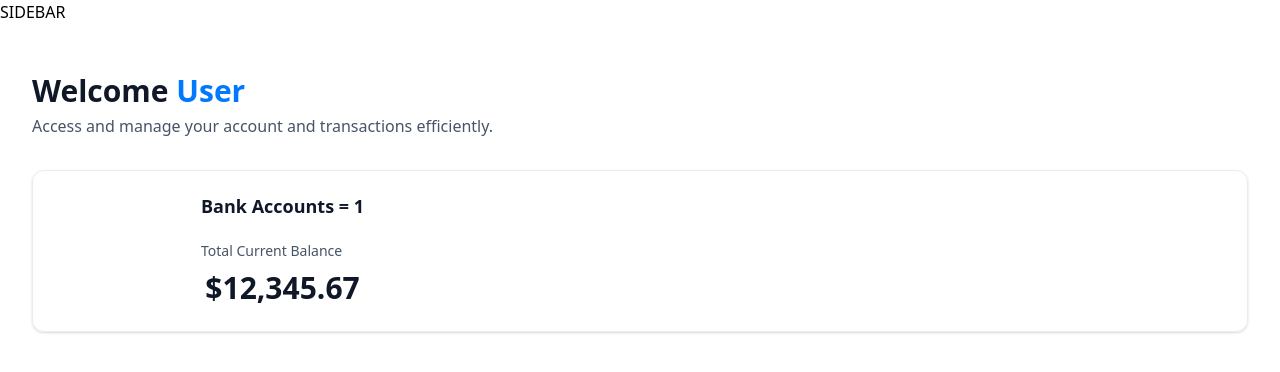
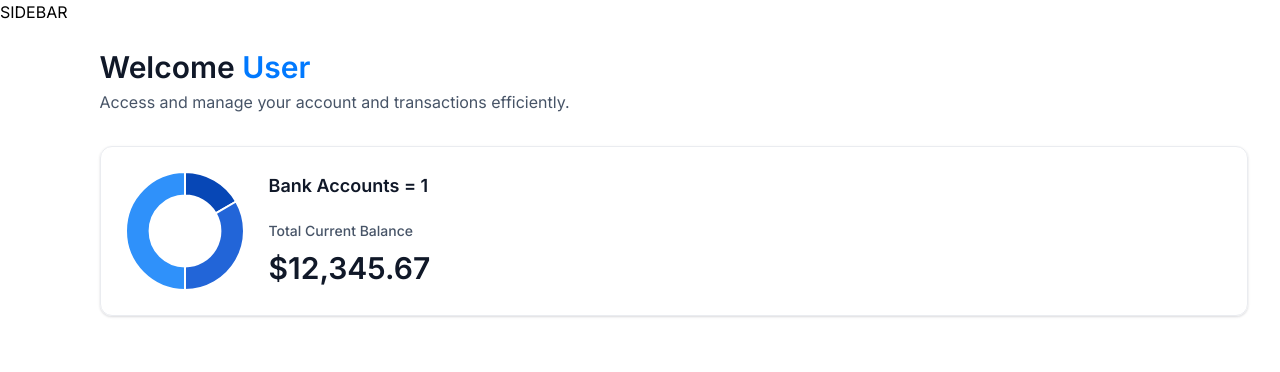
Before and after one commit to WLL1am/banking-app, a Next.js app: page / in a window 1280 px wide. Shown: the top 372 px of the page. Built offline with nearby package versions, Linux system fonts and the light colour scheme.

Commit message:
implement balance division chart

```diff
--- a/src/app/(root)/layout.tsx
+++ b/src/app/(root)/layout.tsx
@@ -4,7 +4,7 @@
   children: React.ReactNode;
 }>) {
   return (
-    <main>
+    <main className="flex h-screen w-full font-inter">
         SIDEBAR
         {children}
     </main>
--- /dev/null
+++ b/src/components/DoughnutChart.tsx
@@ -0,0 +1,34 @@
+'use client'
+
+import { Chart as ChartJS, ArcElement, Tooltip, Legend }
+from "chart.js";
+import { Doughnut } from "react-chartjs-2";
+
+ChartJS.register(ArcElement, Tooltip, Legend);
+
+const DoughnutChart = ({ accounts }: DoughnutChartProps) => {
+    const data = {
+        datasets: [
+            {
+                label: 'Banks',
+                data: [1250, 2500, 3750],
+                backgroundColor: ['#0747b6', '#2265d8', '#2f91fa']
+            }
+        ],
+        labels: ['Bank 1', 'Bank 2', 'Bank 3']
+    }
+
+  return <Doughnut
+    data={data}
+    options={{
+        cutout: '60%',
+        plugins: {
+            legend: {
+                display: false
+            }
+        }
+    }}
+    />
+}
+
+export default DoughnutChart
--- a/src/components/TotalBalanceBox.tsx
+++ b/src/components/TotalBalanceBox.tsx
@@ -1,4 +1,5 @@
 import AnimatedCounter from './AnimatedCounter'
+import DoughnutChart from './DoughnutChart'
 
 const TotalBalanceBox = ({
     accounts = [], totalBanks, totalCurrentBalance
@@ -6,7 +7,7 @@
   return (
     <section className='total-balance'>
         <div className="total-balance-chart">
-            {/* DoughnutChart */}
+            <DoughnutChart accounts={accounts}/>
         </div>
 
         <div className="flex flex-col gap-6">
@@ -18,10 +19,10 @@
                     Total Current Balance
                 </p>
 
-                <p className='total-balance-amount flex-center gap-2'>
+                <div className='total-balance-amount flex-center gap-2'>
                     <AnimatedCounter amount=
                     {totalCurrentBalance}/>
-                </p>
+                </div>
             </div>
         </div>
     </section>
```
